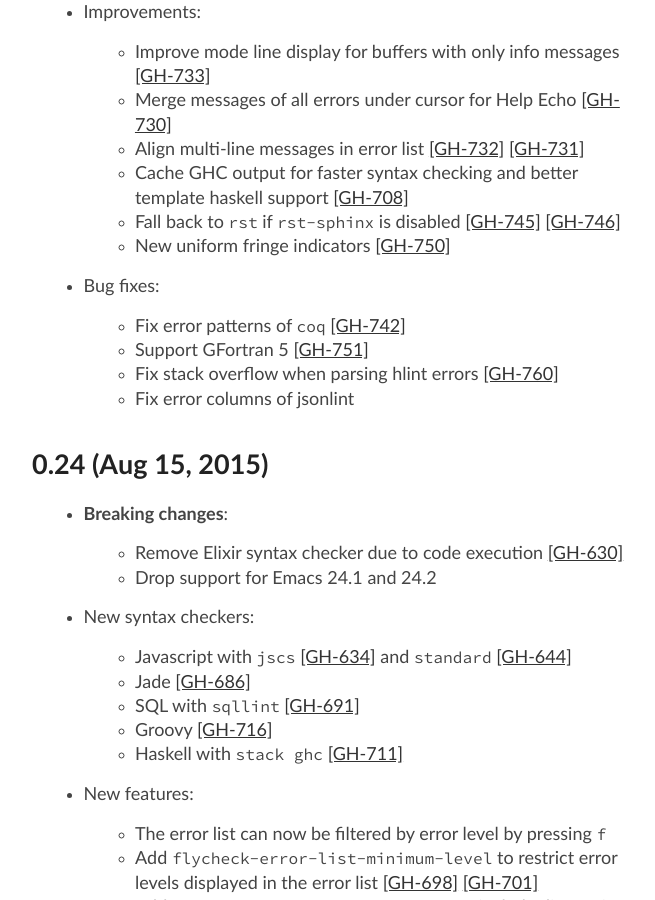
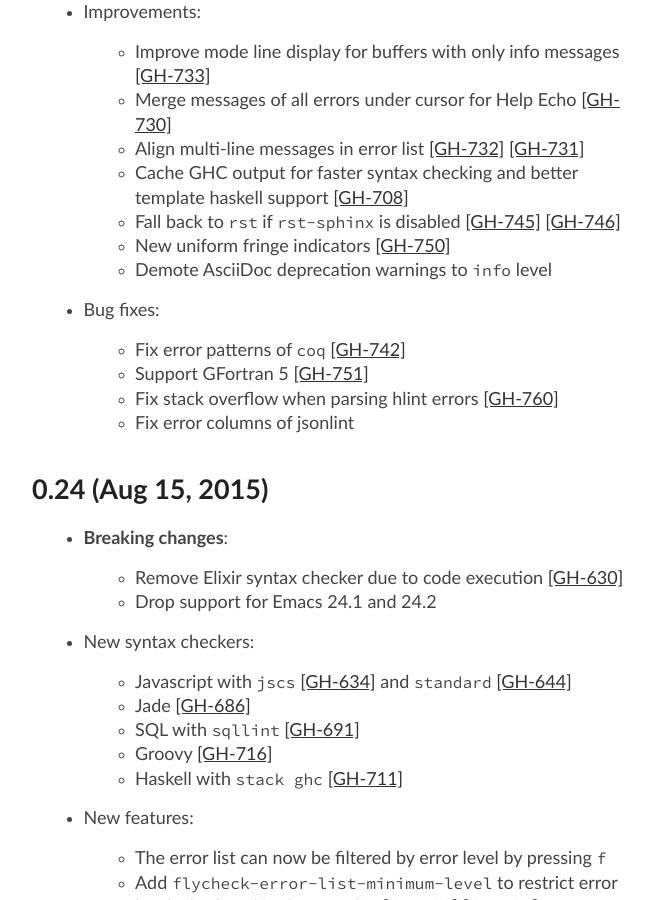
Before and after one commit to cmarqu/flycheck.github.io, a Jekyll site: the page built from changes.md, in a window 1280 px wide and 900 px high, scrolled down 919 px. Shown: the whole window, without its empty margins (258-913 px from the left). Built offline with Jekyll 4.4.1, drawn with Linux system fonts in a browser that asks for light colours.

Commit message:
Update manual from flycheck/flycheck@7c58434

```diff
--- a/_includes/changes.md
+++ b/_includes/changes.md
@@ -38,6 +38,7 @@ master (in development)
     support [[GH-708]](https://github.com/flycheck/flycheck/issues/708)
   - Fall back to `rst` if `rst-sphinx` is disabled [[GH-745]](https://github.com/flycheck/flycheck/issues/745) [[GH-746]](https://github.com/flycheck/flycheck/issues/746)
   - New uniform fringe indicators [[GH-750]](https://github.com/flycheck/flycheck/issues/750)
+  - Demote AsciiDoc deprecation warnings to `info` level
 
 - Bug fixes:
 
```
